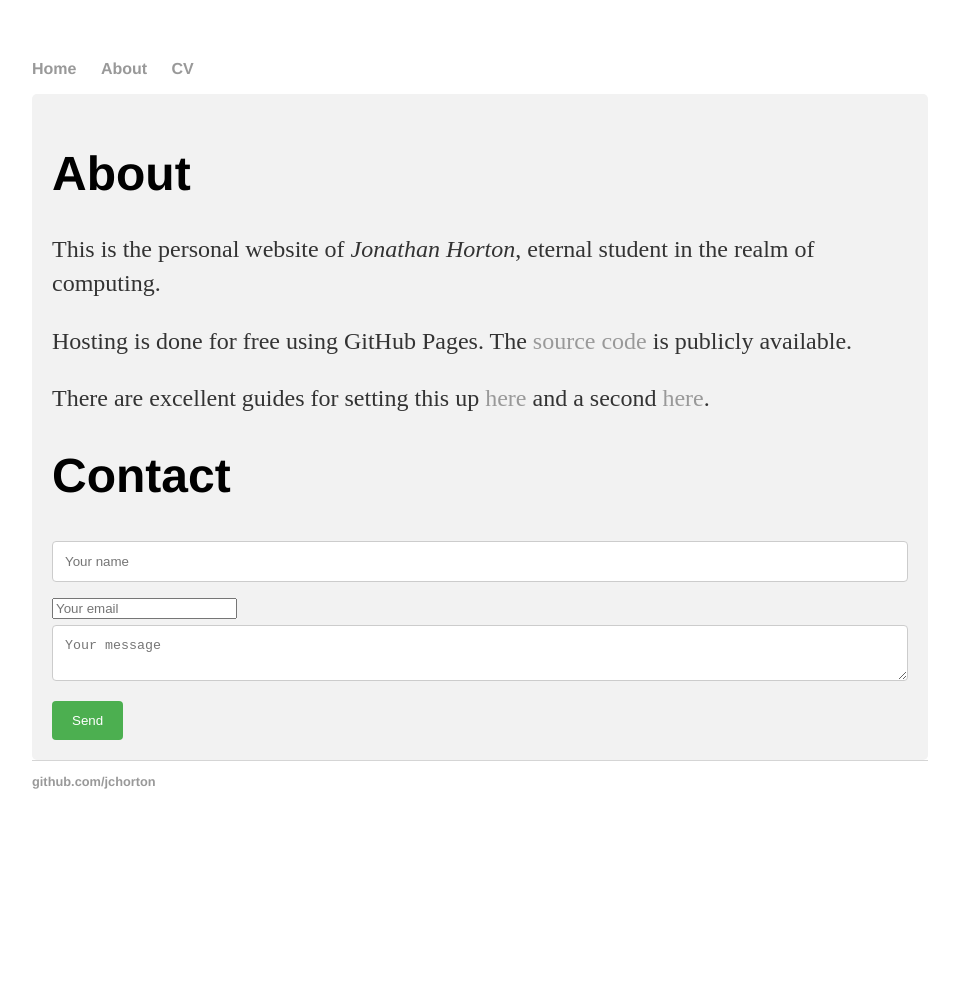
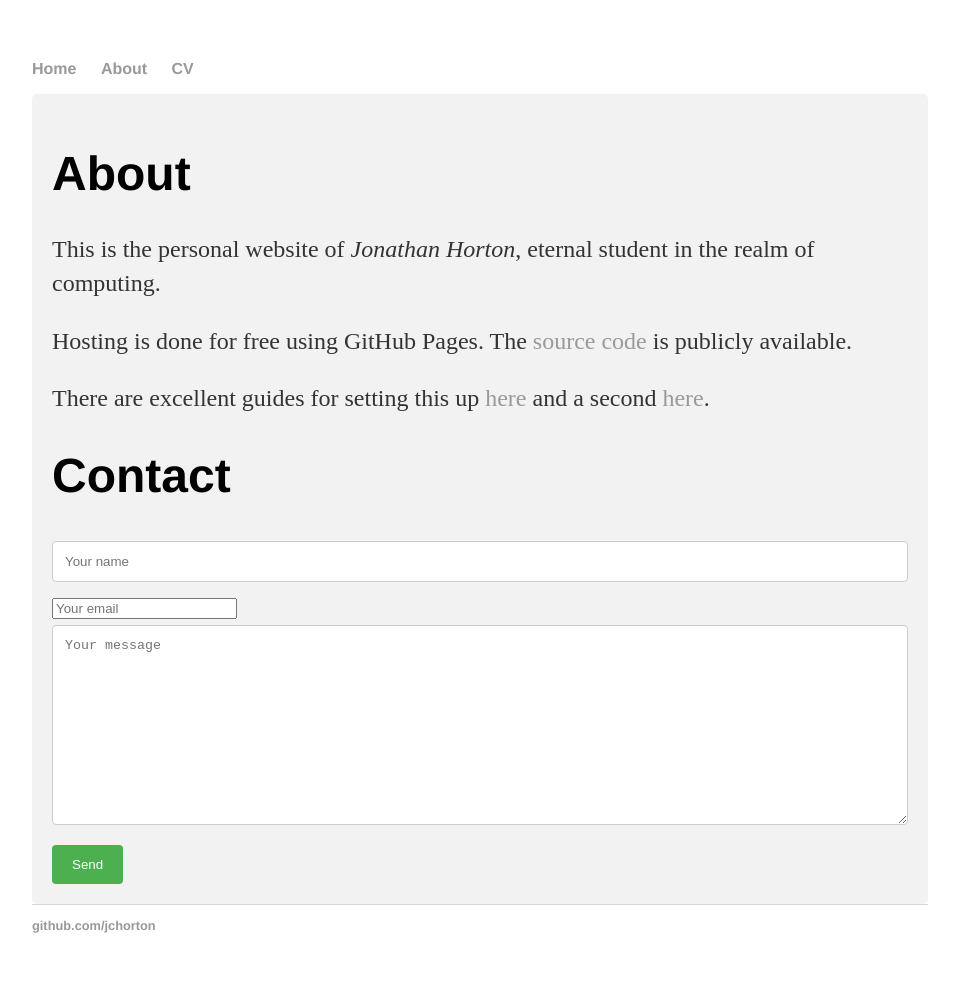
Before and after one commit to jchorton/jchorton.github.io, a Jekyll site: the page built from about/index.md, in a window 1280 px wide. Shown: the whole page, without its empty margins (160-1119 px from the left). Built offline with Jekyll 4.4.1, drawn with Linux system fonts in a browser that asks for light colours; before the commit the page ends 900 px from its top, so only the background shows below that.

Commit message:
Update index.md

```diff
--- a/about/index.md
+++ b/about/index.md
@@ -15,6 +15,6 @@ There are excellent guides for setting this up [here](http://jmcglone.com/guides
 <form id="contactform" action="//formspree.io/hort_wort@hotmail.com" method="POST">
     <input type="text" name="name" placeholder="Your name"><br />
     <input type="email" name="_replyto" placeholder="Your email"><br />
-    <textarea name="message" placeholder="Your message"></textarea><br />
+    <textarea name="message" placeholder="Your message" style="height:200px"></textarea><br />
     <input type="submit" value="Send">
 </form>
```
